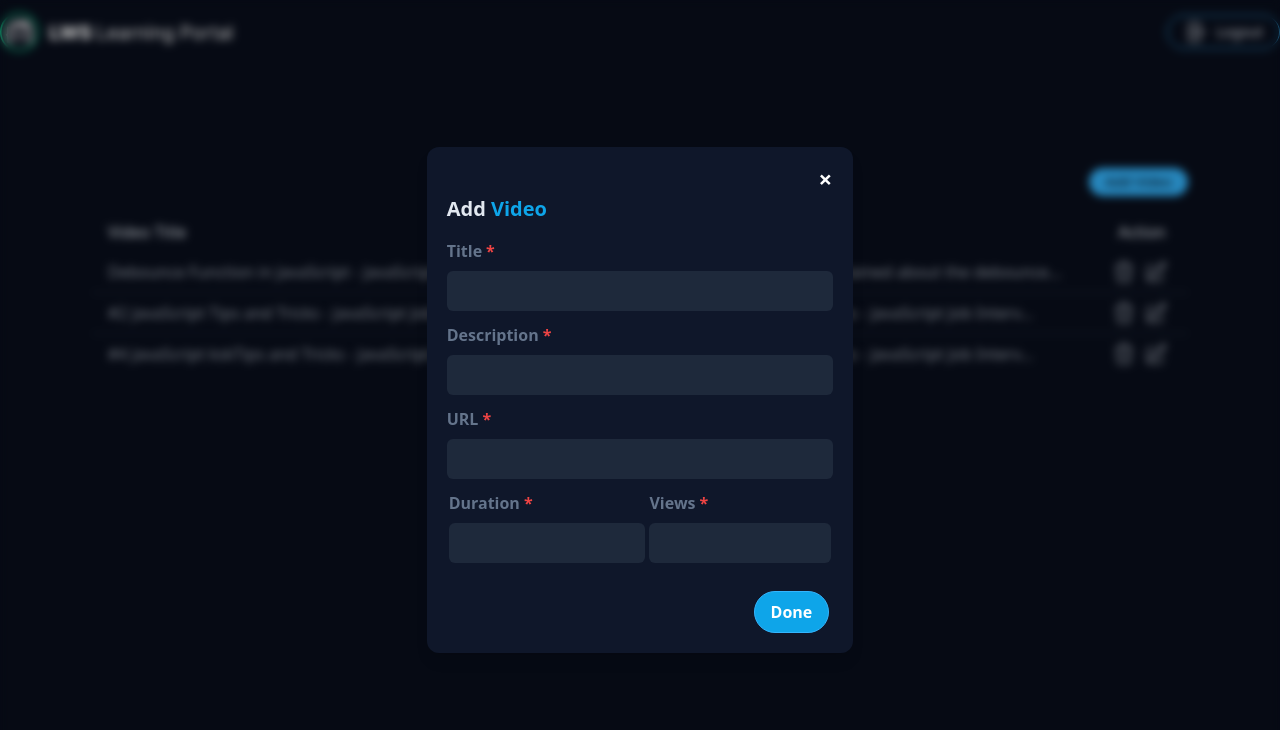
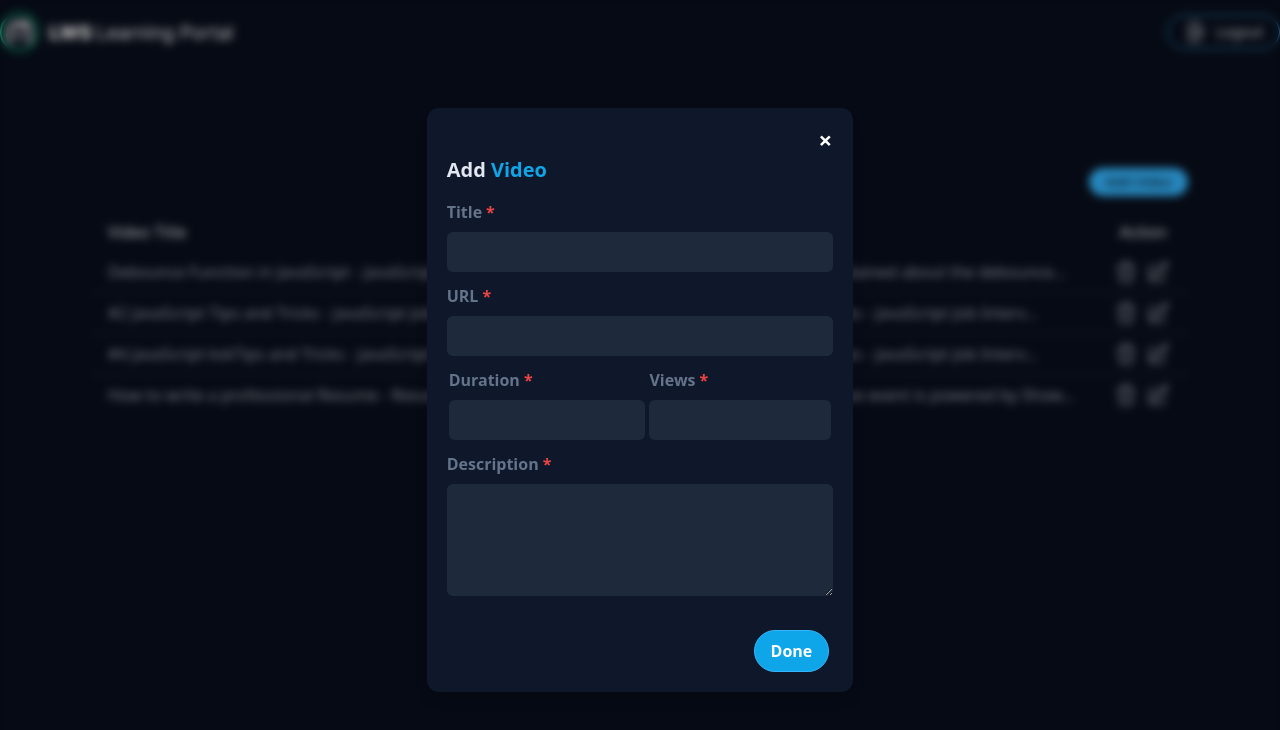
Before and after one commit to numangit/edtech-platform, a React (Create React App) app: page /admin/videos in a window 1280 px wide. Both pictures are taken after a click on the button "Add Video". Shown: the top 730 px of the page. Built offline with nearby package versions, Linux system fonts and the light colour scheme; data requests are answered from the project's data file.

Commit message:
add video is functional

```diff
--- a/server/db.json
+++ b/server/db.json
@@ -84,6 +84,15 @@
       "views": "91.2K",
       "duration": "31:30",
       "createdAt": "2023-02-24T17:59:00.000Z"
+    },
+    {
+      "description": "This public Facebook Live event is powered by Showwcase.com. Showwcase is a professional network built for developers to connect, build community, and find new opportunities. Not only that, you can create a professional developer résumé in just few clicks. Checkout https://showwcase.com for details.",
+      "duration": "52:00",
+      "title": "How to write a professional Resume - Resume tips for web developers",
+      "url": "https://www.youtube.com/embed/Keuvud23JVk",
+      "views": "4.5K",
+      "createdAt": "2023-04-03T18:33:15.757Z",
+      "id": 5
     }
   ],
   "assignments": [
--- a/src/component/admin/adminVideo/VideoModal.js
+++ b/src/component/admin/adminVideo/VideoModal.js
@@ -1,6 +1,10 @@
 import { useState } from "react";
+import { useAddVideoMutation } from "../../../features/videos/videoApi";
 
 const VideoModal = ({ setShowModal }) => {
+
+    //get mutation
+    const [addVideo] = useAddVideoMutation();
 
     //form input states
     const [title, setTitle] = useState('');
@@ -23,6 +27,9 @@ const VideoModal = ({ setShowModal }) => {
     const handleSubmit = (e) => {
         e.preventDefault();
         console.log(data);
+        const confirmation = window.confirm("Do you agree to add video?");
+        confirmation && addVideo(data);
+        confirmation && setShowModal(false);
     };
 
     return (
@@ -64,18 +71,6 @@ const VideoModal = ({ setShowModal }) => {
                                     />
                                 </div>
                                 <div className="my-1">
-                                    <label htmlFor="assignment" className="text-slate-500 text-base font-semibold after:content-['*'] after:text-red-500 after:ml-1">Description</label>
-                                    <input
-                                        id="description"
-                                        type="text"
-                                        name="description"
-                                        className="p-2 text-white bg-slate-800 w-full rounded-md my-2 focus:outline-none "
-                                        required
-                                        value={description}
-                                        onChange={(e) => setDescription(e.target.value)}
-                                    />
-                                </div>
-                                <div className="my-1">
                                     <label htmlFor="assignment" className="text-slate-500 text-base font-semibold after:content-['*'] after:text-red-500 after:ml-1">URL</label>
                                     <input
                                         id="url"
@@ -113,6 +108,19 @@ const VideoModal = ({ setShowModal }) => {
                                         />
                                     </div>
                                 </div>
+                                <div className="my-1">
+                                    <label htmlFor="assignment" className="text-slate-500 text-base font-semibold after:content-['*'] after:text-red-500 after:ml-1">Description</label>
+                                    <textarea
+                                        id="description"
+                                        type="text"
+                                        name="description"
+                                        className="w-full p-2 text-white bg-slate-800 rounded-md my-2 focus:outline-none"
+                                        rows="4"
+                                        required
+                                        value={description}
+                                        onChange={(e) => setDescription(e.target.value)}
+                                    />
+                                </div>
                                 <div className="flex justify-end">
                                     <button
                                         type="submit"
--- a/src/component/student/coursePlayer/AssignmentModal.js
+++ b/src/component/student/coursePlayer/AssignmentModal.js
@@ -13,10 +13,7 @@ const AssignmentModal = ({ assignment, setShowModal }) => {
     //form input state
     const [repoLink, setRepoLink] = useState('');
 
-    //function to handle form submit
-    const handleSubmit = (e) => {
-        e.preventDefault();
-        const confirmation = window.confirm('Do you agree to submit?');
+    //assignment data
     const data = {
         student_id: user?.id,
         student_name: user?.name,
@@ -27,12 +24,14 @@ const AssignmentModal = ({ assignment, setShowModal }) => {
         mark: 0,
         repo_link: repoLink,
         status: 'pending'
-        }
+    };
 
-        if (confirmation) {
-            addAssignmentMark(data);
-            setShowModal(false);
-        };
+    //function to handle form submit
+    const handleSubmit = (e) => {
+        e.preventDefault();
+        const confirmation = window.confirm('Do you agree to submit?');
+        confirmation && addAssignmentMark(data);
+        confirmation && setShowModal(false);
     };
 
     return (
```
Lines whose indentation alone changed are shown as unchanged.
